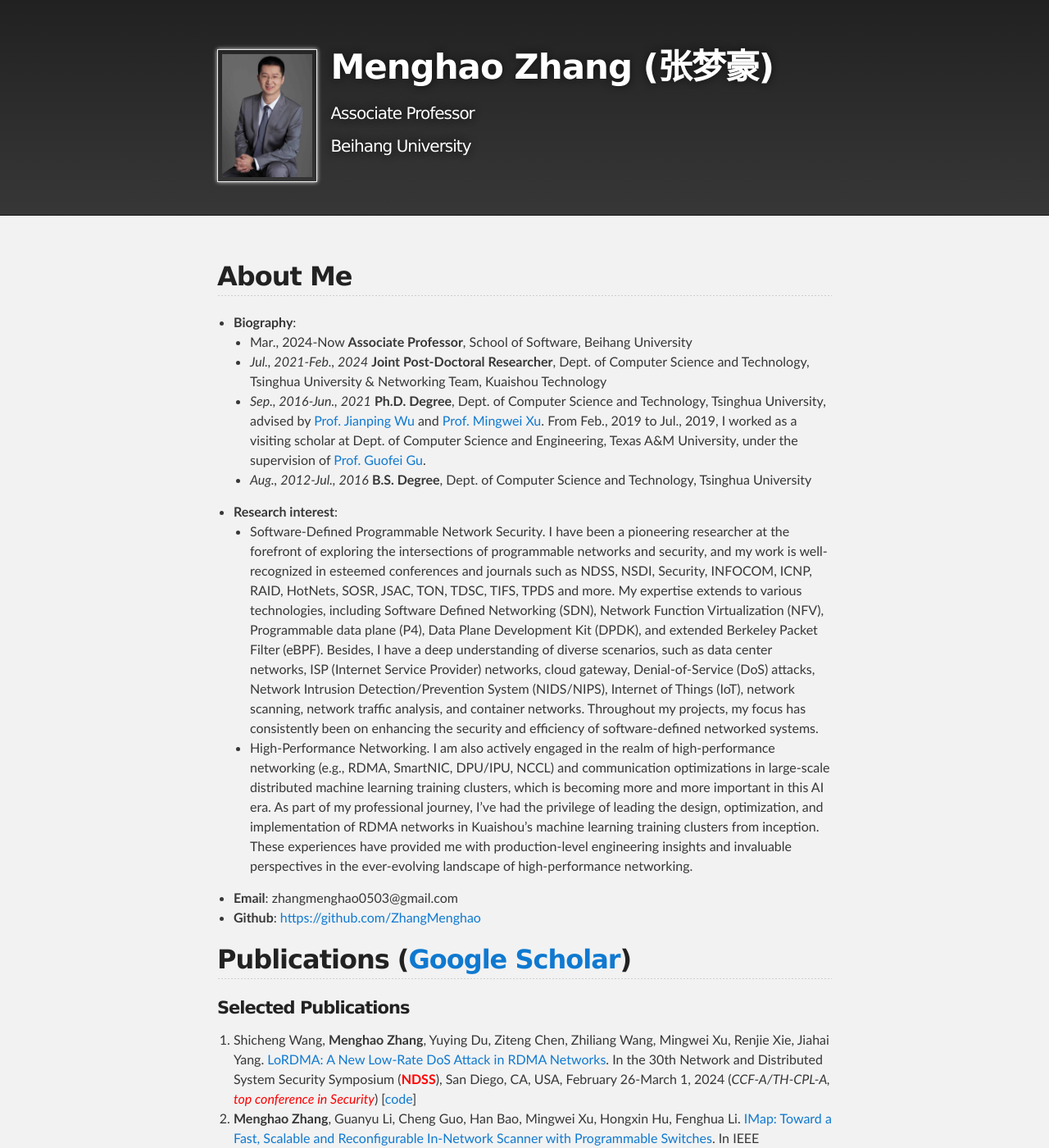
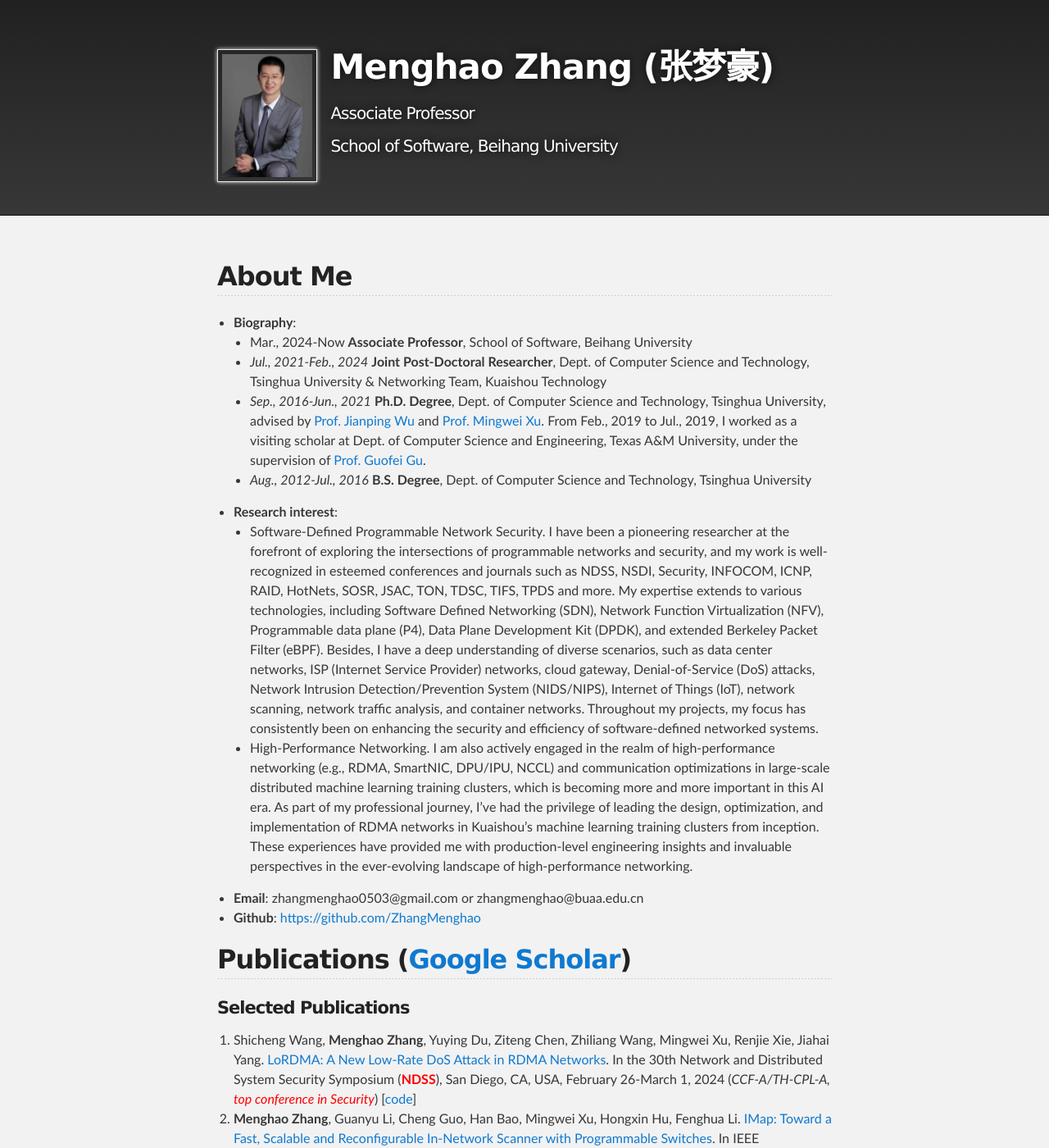
Before and after one commit to zhangmenghao/zhangmenghao.github.io, a Jekyll site: the page built from index.md, in a window 1280 px wide and 1400 px high. Shown: the whole window at 82% size. Built offline with Jekyll 4.4.1, drawn with Linux system fonts in a browser that asks for light colours.

Commit message:
Update email and institution

```diff
--- a/_config.yml
+++ b/_config.yml
@@ -1,6 +1,6 @@
 title: Menghao Zhang (张梦豪)
 description: Associate Professor
-institution: Beihang University
+institution: School of Software, Beihang University
 show_downloads: false
 google_analytics: UA-123910253-1
 theme: jekyll-theme-slate
--- a/index.md
+++ b/index.md
@@ -18,7 +18,7 @@ category: Tech
 * **Research interest**:
     - Software-Defined Programmable Network Security. I have been a pioneering researcher at the forefront of exploring the intersections of programmable networks and security, and my work is well-recognized in esteemed conferences and journals such as NDSS, NSDI, Security, INFOCOM, ICNP, RAID, HotNets, SOSR, JSAC, TON, TDSC, TIFS, TPDS and more. My expertise extends to various technologies, including Software Defined Networking (SDN), Network Function Virtualization (NFV), Programmable data plane (P4), Data Plane Development Kit (DPDK), and extended Berkeley Packet Filter (eBPF). Besides, I have a deep understanding of diverse scenarios, such as data center networks, ISP (Internet Service Provider) networks, cloud gateway, Denial-of-Service (DoS) attacks, Network Intrusion Detection/Prevention System (NIDS/NIPS), Internet of Things (IoT), network scanning, network traffic analysis, and container networks. Throughout my projects, my focus has consistently been on enhancing the security and efficiency of software-defined networked systems.
     - High-Performance Networking. I am also actively engaged in the realm of high-performance networking (e.g., RDMA, SmartNIC, DPU/IPU, NCCL) and communication optimizations in large-scale distributed machine learning training clusters, which is becoming more and more important in this AI era. As part of my professional journey, I've had the privilege of leading the design, optimization, and implementation of RDMA networks in Kuaishou's machine learning training clusters from inception. These experiences have provided me with production-level engineering insights and invaluable perspectives in the ever-evolving landscape of high-performance networking.
-* **Email**: zhangmenghao0503@gmail.com
+* **Email**: zhangmenghao0503@gmail.com or zhangmenghao@buaa.edu.cn
 * **Github**: [https://github.com/ZhangMenghao](https://github.com/ZhangMenghao)
 <!-- * **Resume**: [中文简历](./resume/CV_Chinese.pdf) -->
 
```
